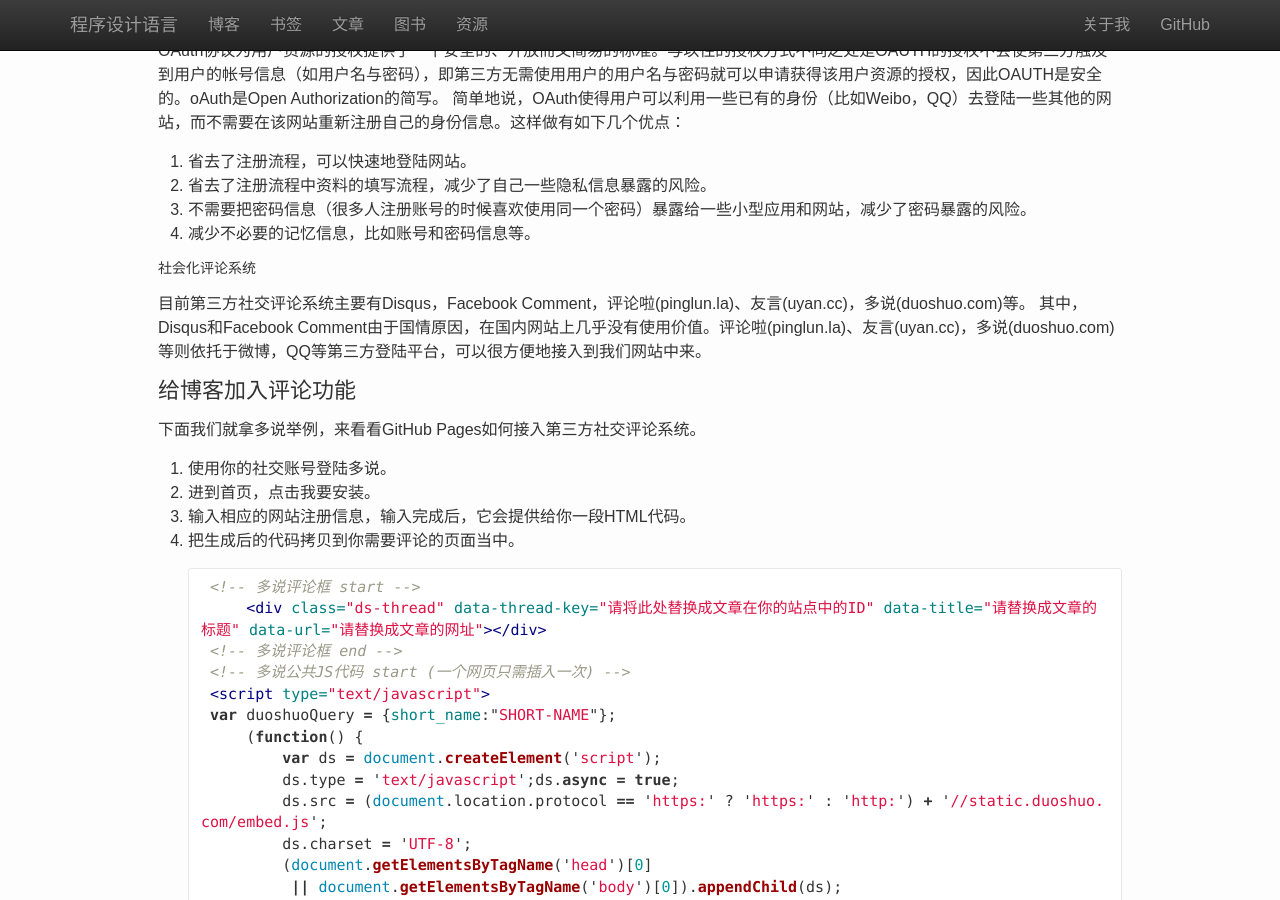
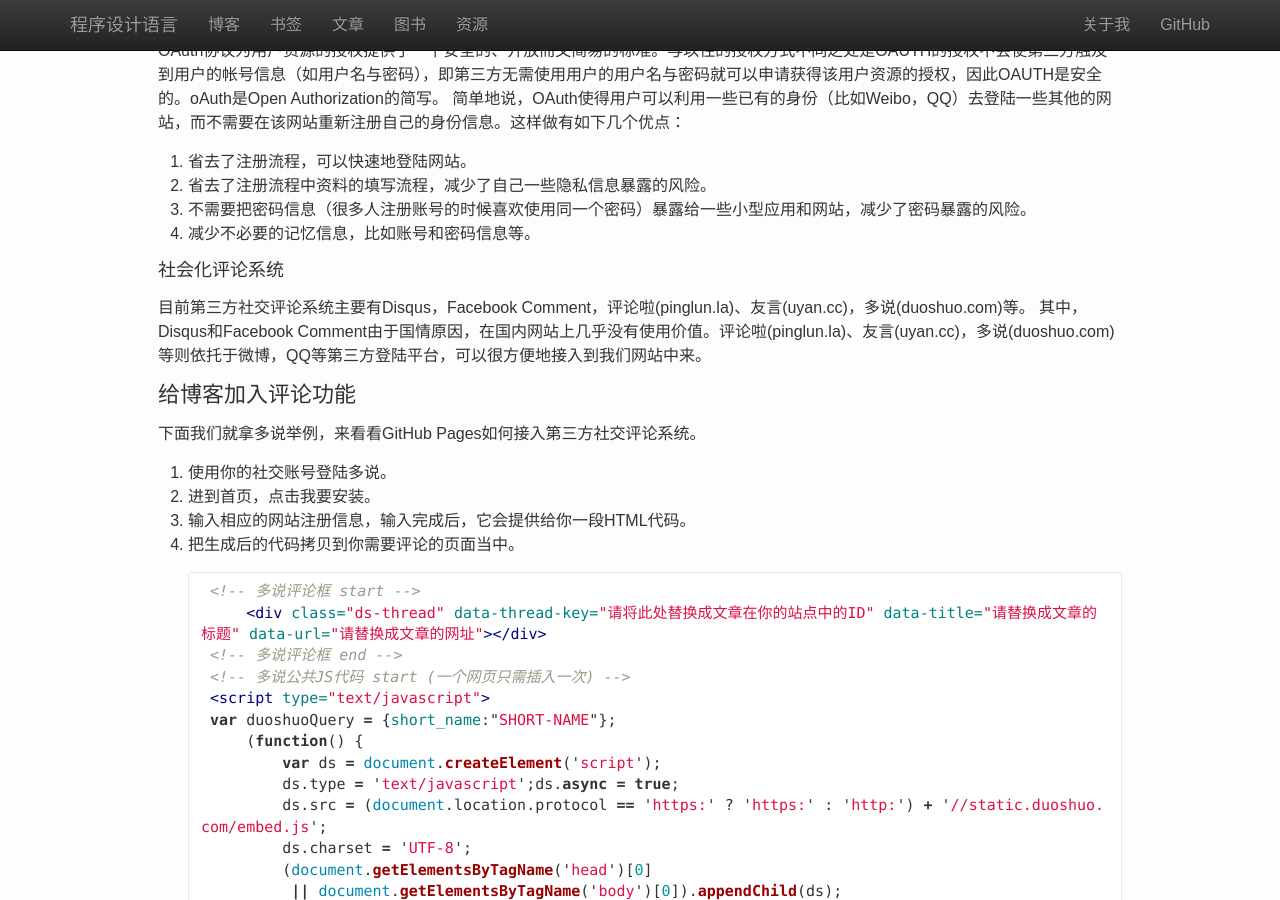
Before and after one commit to jameszhan/blogs, a Jekyll site: the page built from _posts/2014-09-28-github-pages-with-comments.md, in a window 1280 px wide and 900 px high, scrolled down 696 px. Built offline with Jekyll 4.4.1, drawn with Linux system fonts in a browser that asks for light colours; nearby versions of some CDN libraries; Markdown is read by kramdown in place of the engine named in the settings; comment, search, counter and statistics services are not loaded.

```diff
--- a/_posts/2014-09-28-github-pages-with-comments.md
+++ b/_posts/2014-09-28-github-pages-with-comments.md
@@ -40,10 +40,13 @@ OAuth协议为用户资源的授权提供了一个安全的、开放而又简易
 4. 减少不必要的记忆信息，比如账号和密码信息等。
 
 
-##### 社会化评论系统
+#### 社会化评论系统
 
 目前第三方社交评论系统主要有Disqus，Facebook Comment，评论啦(pinglun.la)、友言(uyan.cc)，多说(duoshuo.com)等。
 其中，Disqus和Facebook Comment由于国情原因，在国内网站上几乎没有使用价值。评论啦(pinglun.la)、友言(uyan.cc)，多说(duoshuo.com)等则依托于微博，QQ等第三方登陆平台，可以很方便地接入到我们网站中来。
+
+
+
 
 
 ### 给博客加入评论功能
```
